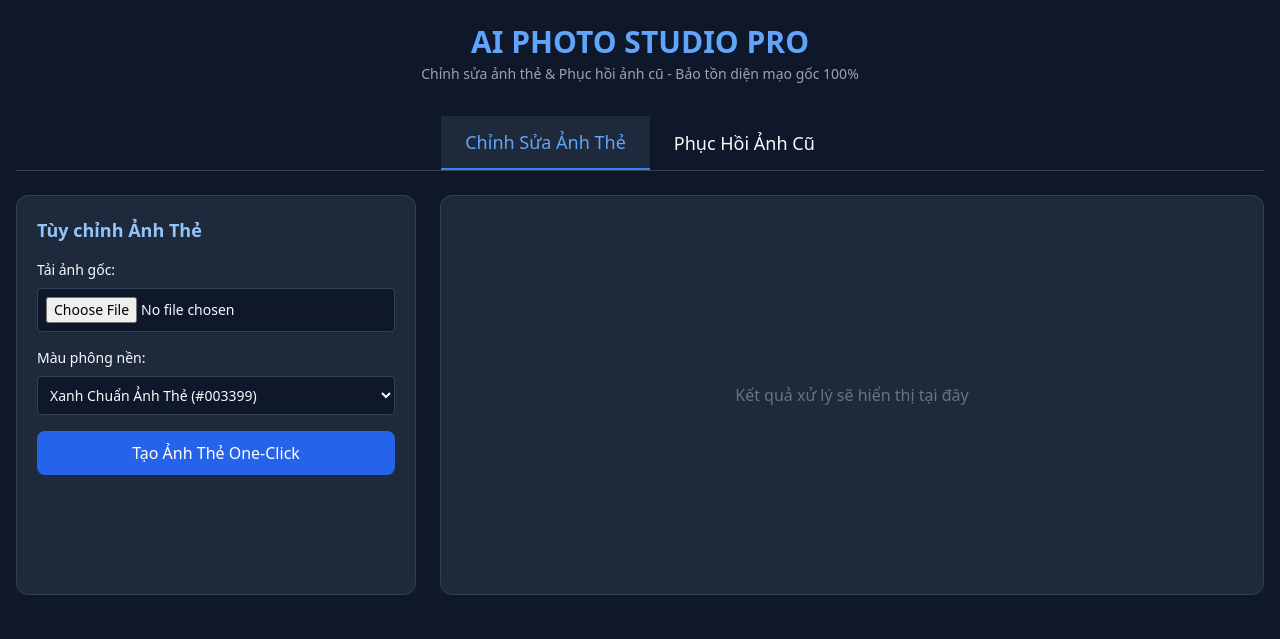
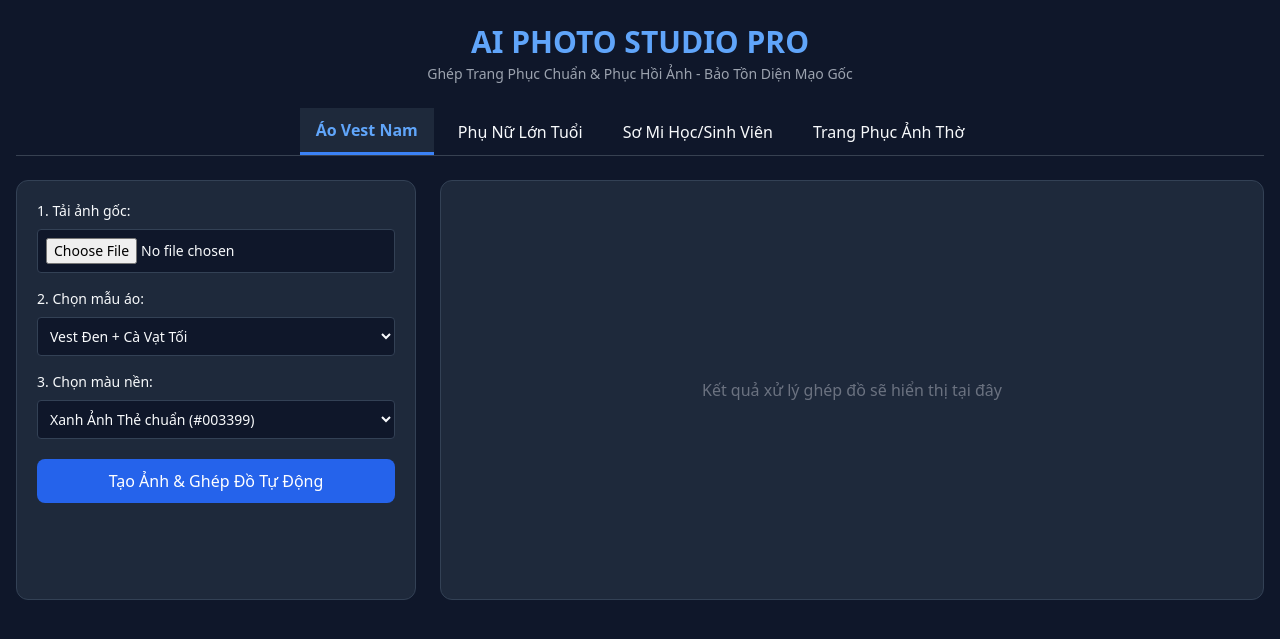
Before and after one commit to nghitv89-debug/tool-lam-anh-NGHI89, a FastAPI app: page / in a window 1280 px wide. Shown: the top 639 px of the page. Run offline with FastAPI, Linux system fonts and the light colour scheme; some libraries are stand-ins or nearby versions.

Commit message:
Update index.html

```diff
--- a/templates/index.html
+++ b/templates/index.html
@@ -3,115 +3,192 @@
 <head>
     <meta charset="UTF-8">
     <meta name="viewport" content="width=device-width, initial-scale=1.0">
-    <title>AI Photo Studio Pro - Giữ Nét Gốc 100%</title>
+    <title>AI Photo Studio Pro - Ghép Áo & So Sánh Ảnh</title>
     <script src="https://cdn.tailwindcss.com"></script>
     <link rel="icon" type="image/png" href="https://cdn-icons-png.flaticon.com/512/3342/3342137.png">
     <style>
         body { background-color: #0f172a; color: #f8fafc; }
-        .tab-btn.active { background-color: #1e293b; border-bottom: 2px solid #3b82f6; color: #60a5fa; }
+        .tab-btn.active { background-color: #1e293b; border-bottom: 3px solid #3b82f6; color: #60a5fa; font-weight: bold; }
+        #placeholder-text {
+            top: 50%; left: 50%; transform: translate(-50%, -50%);
+        }
+        .image-box { max-height: 450px; }
     </style>
 </head>
 <body class="font-sans antialiased">
     <div class="max-w-7xl mx-auto px-4 py-6">
-        <header class="text-center mb-8">
+        <header class="text-center mb-6">
             <h1 class="text-3xl font-bold text-blue-400">AI PHOTO STUDIO PRO</h1>
-            <p class="text-gray-400 text-sm mt-1">Chỉnh sửa ảnh thẻ & Phục hồi ảnh cũ - Bảo tồn diện mạo gốc 100%</p>
+            <p class="text-gray-400 text-sm mt-1">Ghép Trang Phục Chuẩn & Phục Hồi Ảnh - Bảo Tồn Diện Mạo Gốc</p>
         </header>
 
-        <div class="flex justify-center border-b border-gray-700 mb-6">
-            <button id="tab-id-btn" onclick="switchTab('id')" class="tab-btn active px-6 py-3 font-medium text-lg">Chỉnh Sửa Ảnh Thẻ</button>
-            <button id="tab-restore-btn" onclick="switchTab('restore')" class="tab-btn px-6 py-3 font-medium text-lg">Phục Hồi Ảnh Cũ</button>
+        <!-- Tabs -->
+        <div class="flex flex-wrap justify-center border-b border-gray-700 mb-6 gap-2">
+            <button id="tab-vest-btn" onclick="switchTab('vest')" class="tab-btn active px-4 py-2.5 text-sm md:text-base">Áo Vest Nam</button>
+            <button id="tab-nu-btn" onclick="switchTab('nu')" class="tab-btn px-4 py-2.5 text-sm md:text-base">Phụ Nữ Lớn Tuổi</button>
+            <button id="tab-somi-btn" onclick="switchTab('somi')" class="tab-btn px-4 py-2.5 text-sm md:text-base">Sơ Mi Học/Sinh Viên</button>
+            <button id="tab-tho-btn" onclick="switchTab('tho')" class="tab-btn px-4 py-2.5 text-sm md:text-base">Trang Phục Ảnh Thờ</button>
         </div>
 
         <div class="grid grid-cols-1 lg:grid-cols-12 gap-6">
-            <div class="lg:col-span-4 bg-slate-800 p-5 rounded-xl border border-slate-700">
-                <div id="panel-id">
-                    <h2 class="text-lg font-semibold mb-4 text-blue-300">Tùy chỉnh Ảnh Thẻ</h2>
-                    <form onsubmit="processImage(event, '/api/process-id-photo')">
+            <!-- Form -->
+            <div class="lg:col-span-4 bg-slate-800 p-5 rounded-xl border border-slate-700 flex flex-col gap-4">
+                <form id="main-form" onsubmit="processImage(event)">
+                    <input type="hidden" id="category-input" name="category" value="vest_nam">
+
                     <div class="mb-4">
-                            <label class="block text-sm mb-2">Tải ảnh gốc:</label>
-                            <input type="file" name="file" required accept="image/*" class="w-full bg-slate-900 border border-slate-700 rounded p-2 text-sm">
+                        <label class="block text-sm font-medium mb-2">1. Tải ảnh gốc:</label>
+                        <!-- Thêm id 'file-input' để lắng nghe sự kiện thay đổi -->
+                        <input id="file-input" type="file" name="file" required accept="image/*" class="w-full bg-slate-900 border border-slate-700 rounded p-2 text-sm">
                     </div>
+
                     <div class="mb-4">
-                            <label class="block text-sm mb-2">Màu phông nền:</label>
-                            <select name="bg_color" class="w-full bg-slate-900 border border-slate-700 rounded p-2 text-sm">
-                                <option value="#003399">Xanh Chuẩn Ảnh Thẻ (#003399)</option>
-                                <option value="#FFFFFF">Phông Trắng (#FFFFFF)</option>
-                                <option value="#1E90FF">Xanh Nhạt (#1E90FF)</option>
+                        <label class="block text-sm font-medium mb-2">2. Chọn mẫu áo:</label>
+                        <select id="select-vest" name="sub_option_vest" class="w-full bg-slate-900 border border-slate-700 rounded p-2 text-sm sub-select">
+                            <option value="classic black suit with dark tie">Vest Đen + Cà Vạt Tối</option>
+                            <option value="navy blue luxury suit with tie">Vest Xanh Navy + Cà Vạt</option>
+                            <option value="grey formal suit with bow tie">Vest Xám Ghi Sang Trọng</option>
+                        </select>
+                        <select id="select-nu" name="sub_option_nu" class="w-full bg-slate-900 border border-slate-700 rounded p-2 text-sm sub-select hidden">
+                            <option value="traditional velvet ao dai with subtle embroidery">Áo Dài Nhung Truyền Thống</option>
+                            <option value="elegant brocade blouse for elderly woman">Áo Gấm Sang Trọng</option>
+                            <option value="formal dark blazer for mature woman">Áo Vest Nữ Lịch Sự</option>
+                        </select>
+                        <select id="select-somi" name="sub_option_somi" class="w-full bg-slate-900 border border-slate-700 rounded p-2 text-sm sub-select hidden">
+                            <option value="clean white long sleeve collared button shirt">Sơ Mi Trắng Tay Dài</option>
+                            <option value="clean white short sleeve collared button shirt">Sơ Mi Trắng Tay Ngắn</option>
+                            <option value="white shirt with student red tie">Sơ Mi Trắng + Cà Vạt</option>
+                        </select>
+                        <select id="select-tho" name="sub_option_tho" class="w-full bg-slate-900 border border-slate-700 rounded p-2 text-sm sub-select hidden">
+                            <option value="traditional dark silk ao dai for elderly man memorial photo">Nam: Áo Thọ Tối Màu</option>
+                            <option value="dark formal suit with black tie for memorial portrait">Nam: Vest Đen Trang Nghiêm</option>
+                            <option value="traditional dark velvet ao dai for elderly woman memorial photo">Nữ: Áo Dài Nhung Tối Màu</option>
+                            <option value="formal dark blouse for mature woman memorial photo">Nữ: Sơ Mi / Vest Tối</option>
                         </select>
                     </div>
-                        <button type="submit" class="w-full bg-blue-600 hover:bg-blue-500 text-white font-medium py-2.5 rounded-lg transition">Tạo Ảnh Thẻ One-Click</button>
+
+                    <div class="mb-5">
+                        <label class="block text-sm font-medium mb-2">3. Chọn màu nền:</label>
+                        <select name="bg_color" class="w-full bg-slate-900 border border-slate-700 rounded p-2 text-sm">
+                            <option value="#003399">Xanh Ảnh Thẻ chuẩn (#003399)</option>
+                            <option value="#FFFFFF">Phông Trắng (#FFFFFF)</option>
+                            <option value="#1E90FF">Phông Xanh Nhạt (#1E90FF)</option>
+                            <option value="#666666">Phông Xám Trang Nghiêm (#666666)</option>
+                        </select>
+                    </div>
+
+                    <button type="submit" class="w-full bg-blue-600 hover:bg-blue-500 text-white font-medium py-2.5 rounded-lg transition">Tạo Ảnh & Ghép Đồ Tự Động</button>
                 </form>
             </div>
 
-                <div id="panel-restore" class="hidden">
-                    <h2 class="text-lg font-semibold mb-4 text-purple-300">Phục Hồi Ảnh Cũ & Ảnh Thờ</h2>
-                    <form onsubmit="processImage(event, '/api/restore-old-photo')">
-                        <div class="mb-4">
-                            <label class="block text-sm mb-2">Tải ảnh cũ/mờ/đen trắng:</label>
-                            <input type="file" name="file" required accept="image/*" class="w-full bg-slate-900 border border-slate-700 rounded p-2 text-sm">
+            <!-- Kết quả so sánh -->
+            <div id="results-display" class="lg:col-span-8 bg-slate-800 p-5 rounded-xl border border-slate-700 min-h-[420px] relative">
+                <!-- Text hướng dẫn ban đầu -->
+                <p id="placeholder-text" class="absolute text-center text-gray-500">Kết quả xử lý ghép đồ sẽ hiển thị tại đây</p>
+
+                <div id="loading" class="hidden absolute top-1/2 left-1/2 transform -translate-x-1/2 -translate-y-1/2 text-center w-full">
+                    <div class="inline-block animate-spin rounded-full h-10 w-10 border-b-2 border-blue-500 mb-3"></div>
+                    <p class="text-sm text-gray-300">Đang xử lý ghép đồ... Vui lòng đợi.</p>
                 </div>
-                        <button type="submit" class="w-full bg-purple-600 hover:bg-purple-500 text-white font-medium py-2.5 rounded-lg transition">Phục Hồi Ảnh One-Click</button>
-                    </form>
+
+                <div id="images-compare-container" class="grid grid-cols-1 md:grid-cols-2 gap-4 h-full hidden">
+                    <!-- Ảnh gốc -->
+                    <div class="text-center flex flex-col items-center justify-center">
+                        <h3 class="text-md font-medium mb-2 text-gray-400">Ảnh Gốc</h3>
+                        <img id="input-preview" src="" alt="Ảnh gốc preview" class="image-box object-contain rounded border border-slate-600 shadow">
+                    </div>
+                    <!-- Ảnh kết quả -->
+                    <div class="text-center flex flex-col items-center justify-center">
+                        <h3 class="text-md font-medium mb-2 text-green-400">Kết Quả</h3>
+                        <div id="result-success-content" class="w-full h-full flex flex-col items-center justify-center hidden">
+                            <img id="output-image" src="" alt="Ảnh kết quả" class="image-box object-contain rounded border border-slate-600 shadow-lg mb-4">
+                            <a id="download-btn" href="" download="ket-qua.png" target="_blank" class="inline-block bg-green-600 hover:bg-green-500 text-white px-5 py-2.5 rounded-lg font-medium">Tải Ảnh Chất Lượng Cao</a>
                         </div>
                     </div>
-
-            <div class="lg:col-span-8 bg-slate-800 p-5 rounded-xl border border-slate-700 flex flex-col items-center justify-center min-h-[400px]">
-                <div id="loading" class="hidden text-center">
-                    <div class="inline-block animate-spin rounded-full h-10 w-10 border-b-2 border-blue-500 mb-3"></div>
-                    <p class="text-sm text-gray-300">Đang xử lý AI trên máy chủ... Vui lòng đợi.</p>
-                </div>
-
-                <div id="result-container" class="hidden text-center w-full">
-                    <h3 class="text-lg font-medium mb-4 text-green-400">Kết Quả Hoàn Thành</h3>
-                    <img id="output-image" src="" alt="Kết quả" class="max-h-[450px] mx-auto rounded border border-slate-600 shadow-lg mb-4">
-                    <a id="download-btn" href="" download="result.png" target="_blank" class="inline-block bg-green-600 hover:bg-green-500 text-white px-6 py-2 rounded-lg font-medium">Tải Ảnh Về</a>
-                </div>
-
-                <div id="placeholder" class="text-gray-500 text-center">
-                    <p>Kết quả xử lý sẽ hiển thị tại đây</p>
                 </div>
             </div>
         </div>
     </div>
 
     <script>
+        let currentTab = 'vest';
+        const fileInput = document.getElementById('file-input');
+        const inputPreview = document.getElementById('input-preview');
+        const imagesCompareContainer = document.getElementById('images-compare-container');
+        const placeholderText = document.getElementById('placeholder-text');
+        const loadingDiv = document.getElementById('loading');
+        const resultSuccessContent = document.getElementById('result-success-content');
+
+        // Sự kiện: Hiển thị ảnh gốc khi người dùng tải file lên
+        fileInput.addEventListener('change', function() {
+            const file = this.files[0];
+            if (file) {
+                const reader = new FileReader();
+                reader.addEventListener('load', function() {
+                    inputPreview.src = this.result;
+                    imagesCompareContainer.classList.remove('hidden'); // Hiện container ảnh so sánh
+                    placeholderText.classList.add('hidden'); // Ẩn text hướng dẫn
+                    resultSuccessContent.classList.add('hidden'); // Ẩn ảnh kết quả cũ
+                });
+                reader.readAsDataURL(file);
+            }
+        });
+
         function switchTab(tab) {
+            currentTab = tab;
             document.querySelectorAll('.tab-btn').forEach(btn => btn.classList.remove('active'));
-            if(tab === 'id') {
-                document.getElementById('tab-id-btn').classList.add('active');
-                document.getElementById('panel-id').classList.remove('hidden');
-                document.getElementById('panel-restore').classList.add('hidden');
-            } else {
-                document.getElementById('tab-restore-btn').classList.add('active');
-                document.getElementById('panel-restore').classList.remove('hidden');
-                document.getElementById('panel-id').classList.add('hidden');
+            document.querySelectorAll('.sub-select').forEach(sel => sel.classList.add('hidden'));
+
+            if(tab === 'vest') {
+                document.getElementById('tab-vest-btn').classList.add('active');
+                document.getElementById('select-vest').classList.remove('hidden');
+                document.getElementById('category-input').value = 'vest_nam';
+            } else if(tab === 'nu') {
+                document.getElementById('tab-nu-btn').classList.add('active');
+                document.getElementById('select-nu').classList.remove('hidden');
+                document.getElementById('category-input').value = 'nu_lon_tuoi';
+            } else if(tab === 'somi') {
+                document.getElementById('tab-somi-btn').classList.add('active');
+                document.getElementById('select-somi').classList.remove('hidden');
+                document.getElementById('category-input').value = 'so_mi';
+            } else if(tab === 'tho') {
+                document.getElementById('tab-tho-btn').classList.add('active');
+                document.getElementById('select-tho').classList.remove('hidden');
+                document.getElementById('category-input').value = 'anh_tho';
             }
         }
 
-        async function processImage(event, apiUrl) {
+        async function processImage(event) {
             event.preventDefault();
-            const formData = new FormData(event.target);
+            const form = event.target;
+            const formData = new FormData(form);
 
-            document.getElementById('placeholder').classList.add('hidden');
-            document.getElementById('result-container').classList.add('hidden');
-            document.getElementById('loading').classList.remove('hidden');
+            // Bổ sung kiểu áo tương ứng tab
+            let subOption = '';
+            if(currentTab === 'vest') subOption = form.sub_option_vest.value;
+            else if(currentTab === 'nu') subOption = form.sub_option_nu.value;
+            else if(currentTab === 'somi') subOption = form.sub_option_somi.value;
+            else if(currentTab === 'tho') subOption = form.sub_option_tho.value;
+            formData.append('sub_option', subOption);
+
+            loadingDiv.classList.remove('hidden');
+            resultSuccessContent.classList.add('hidden');
 
             try {
-                const response = await fetch(apiUrl, { method: 'POST', body: formData });
+                const response = await fetch('/api/process-photo', { method: 'POST', body: formData });
                 const data = await response.json();
 
                 if(data.status === 'success') {
                     document.getElementById('output-image').src = data.image_url;
                     document.getElementById('download-btn').href = data.image_url;
-                    document.getElementById('result-container').classList.remove('hidden');
+                    resultSuccessContent.classList.remove('hidden'); // Hiện ảnh kết quả
                 } else {
                     alert('Lỗi xử lý: ' + data.message);
                 }
             } catch (err) {
                 alert('Lỗi kết nối máy chủ!');
             } finally {
-                document.getElementById('loading').classList.add('hidden');
+                loadingDiv.classList.add('hidden');
             }
         }
     </script>
```
Lines whose indentation alone changed are shown as unchanged.
